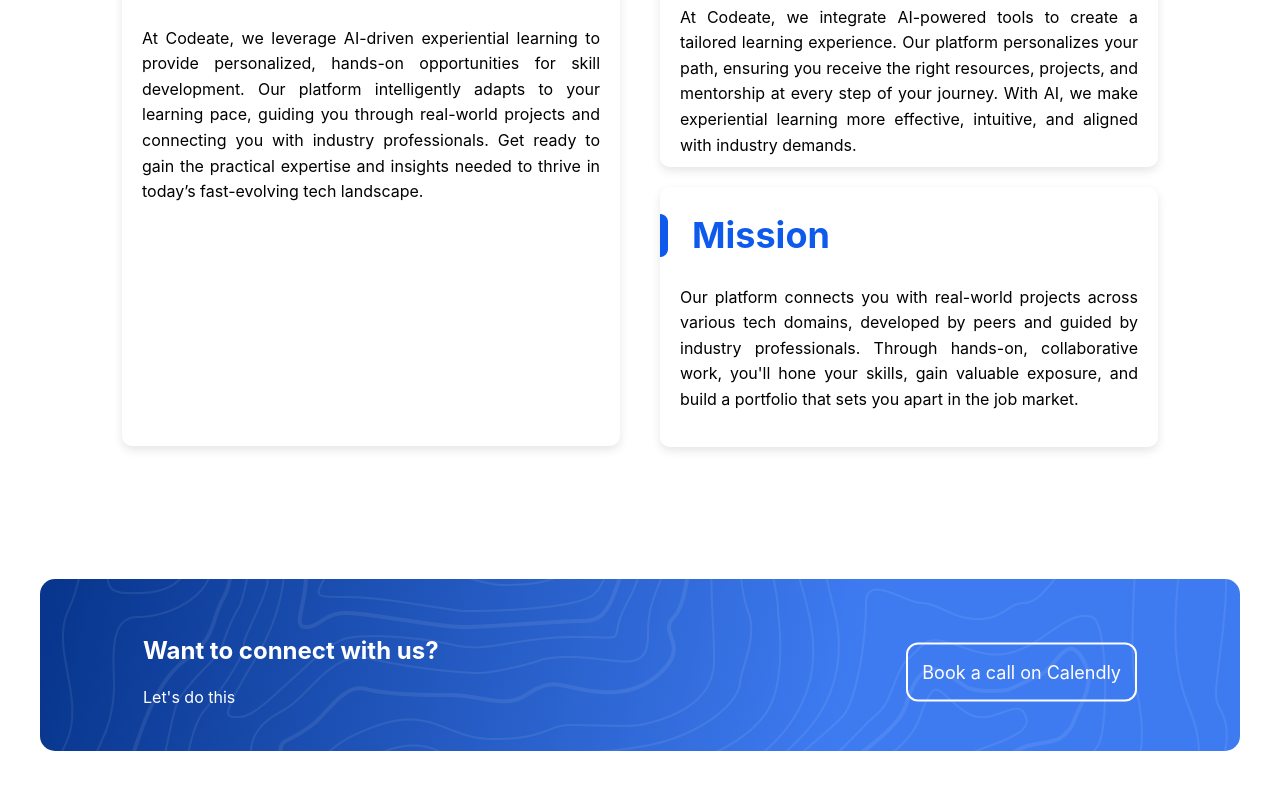
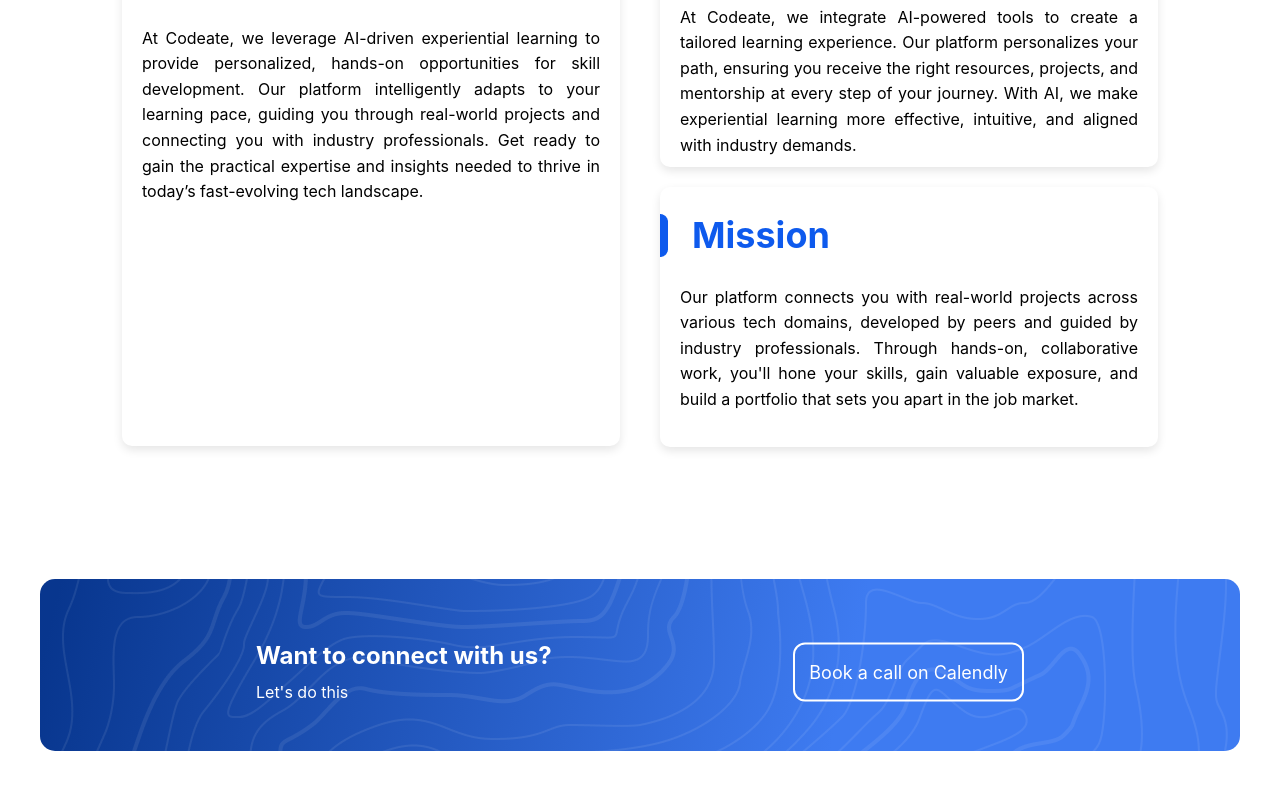
Before and after one commit to itskdhere/codeate-2025, a React (Create React App) app in the folder client/: page /insights in a window 1280 px wide. Shown: the part 297-1086 px from the top of the page. Built offline with nearby package versions, Linux system fonts and the light colour scheme.

Commit message:
Updated calendly card

```diff
--- a/client/src/pages/Insights.css
+++ b/client/src/pages/Insights.css
@@ -49,7 +49,6 @@
     margin: 20px;
     box-shadow: 0 4px 10px rgba(0, 0, 0, 0.1);
     position: relative;
-    /* padding: 20px; */
     border-radius: 10px;
     overflow: hidden;
 }
@@ -61,7 +60,6 @@
     left: 0;
     width: 100%;
     height: 100%;
-    /* background-color: rgba(0, 0, 0, 0.1); */
     z-index: 1;
 }
 
@@ -163,14 +161,15 @@
     top: 40%;
     left: 50%;
     transform: translate(-50%, -50%);
-    width: 80%;
+    width: 60%; /*Target 1*/
     color: white;
     text-align: center;
-    padding: 15px;
+    /* padding: 15px; */
     border-radius: 8px;
-    max-width: 90%;
+    /* max-width: 90%;  */
     text-align: left;
-    justify-content: space-between;
+    justify-content: space-between; /*Target 2*/
+    /* gap: 50%; */
     align-items: center;
 
 
@@ -179,7 +178,7 @@
 
   .content-inside h3,
   .content-inside p {
-    margin: 20px 0;
+    margin: 10px 0;
   }
 
   .content-inside h3 {
@@ -196,6 +195,15 @@
     padding: 14px;
     font-size: 18px;
  }
+ .right-section a {
+    text-decoration: none;
+    color: white;
+  }
+
+  .right-section a:hover {
+    text-decoration: none;
+    color: white;
+  }
 
 /* Responsive Styles */
 @media (max-width: 1024px) {
--- a/client/src/pages/Insights.js
+++ b/client/src/pages/Insights.js
@@ -62,8 +62,10 @@
       <p>Let's do this</p>
     </div>
     <div className="right-section">
-      <p>Book a call on Calendly</p>
-    </div>
+  <a href="https://linktr.ee/krishnenduSamanta" target="_blank" rel="noopener noreferrer">
+    <p>Book a call on Calendly</p>
+  </a>
+</div>
   </div>
 </div>
 
```
